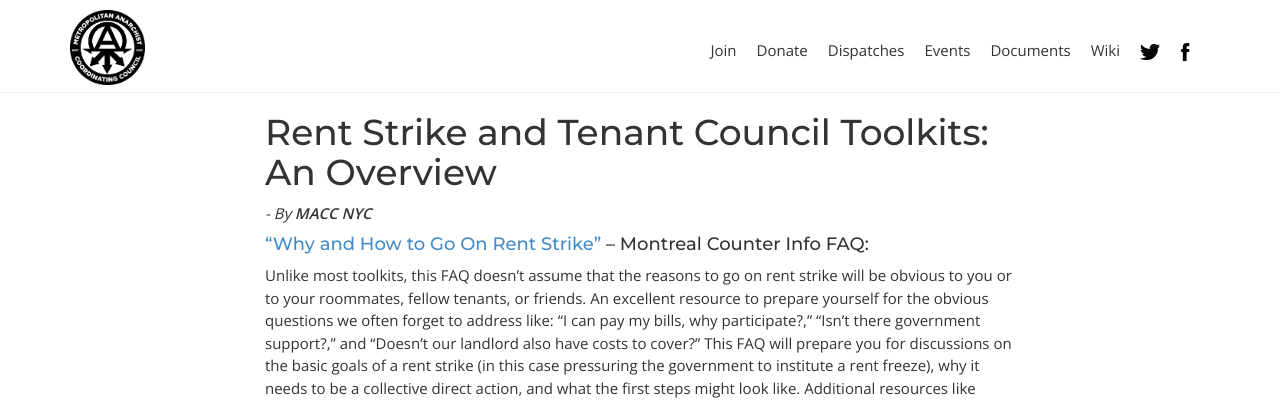
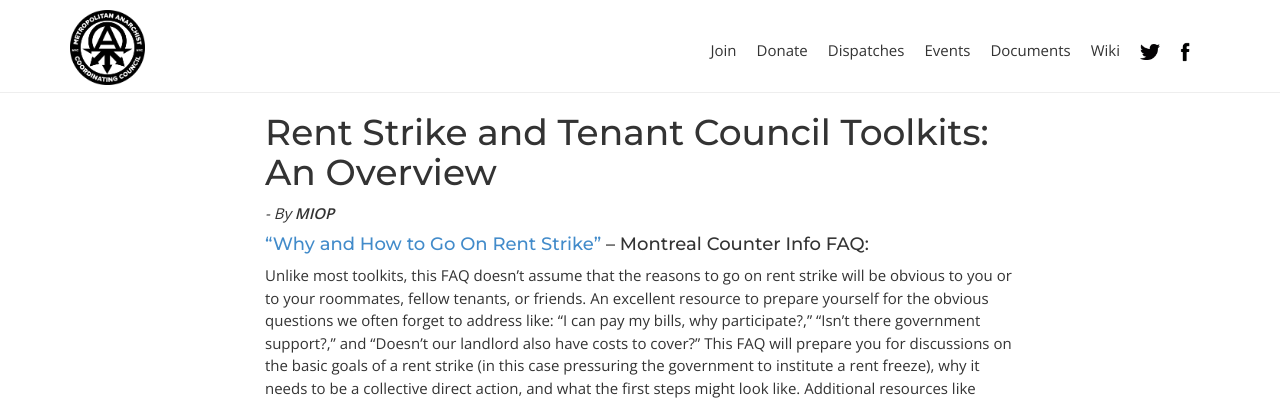
Before and after one commit to MACCNYC/maccnyc.github.io, a Jekyll site: the page built from _posts/2020-04-17-RentStrikeToolkits.md, in a window 1280 px wide. Shown: the top 400 px of the page. Built offline with Jekyll 4.4.1, drawn with Linux system fonts in a browser that asks for light colours; some web fonts are replaced.

Commit message:
Update 2020-04-17-RentStrikeToolkits.md

```diff
--- a/_posts/2020-04-17-RentStrikeToolkits.md
+++ b/_posts/2020-04-17-RentStrikeToolkits.md
@@ -2,7 +2,7 @@
 title: "Rent Strike and Tenant Council Toolkits: An Overview"
 date: 2020-04-17
 layout: post
-author: MACC NYC
+author: MIOP
 ---
 
 
```
